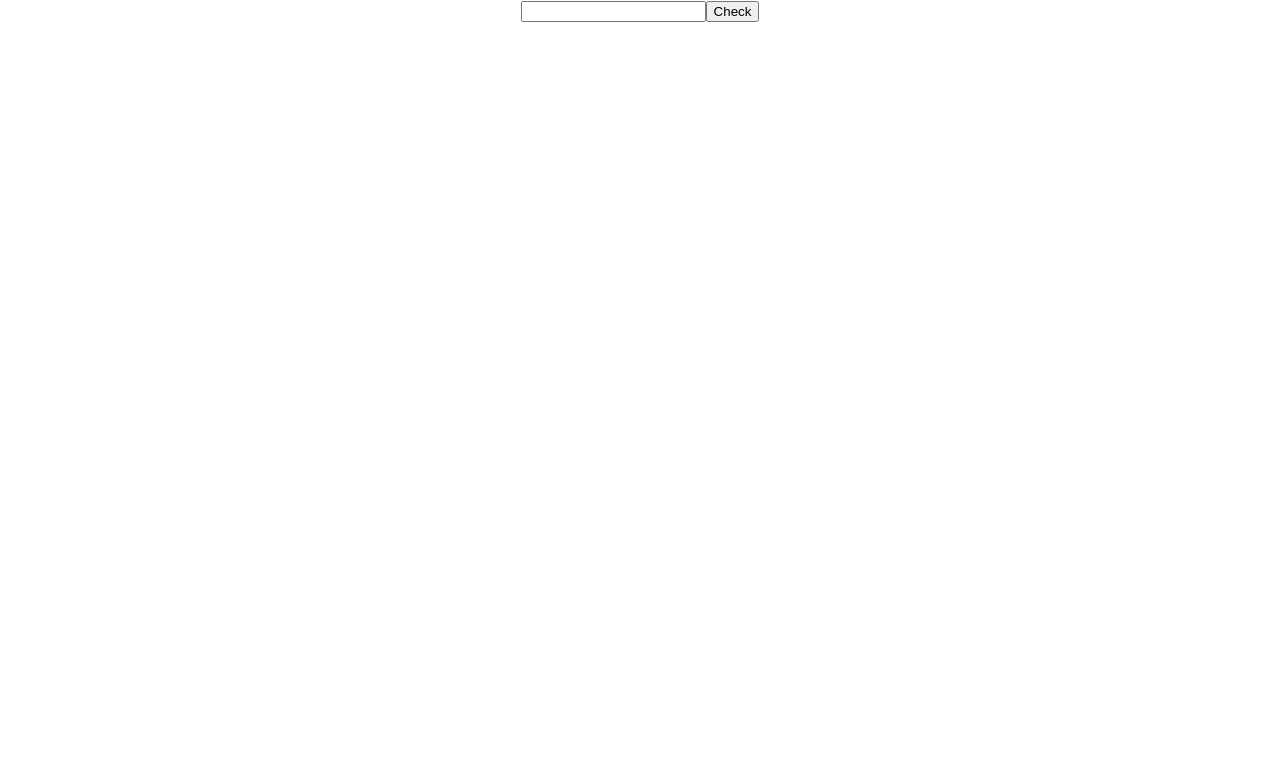
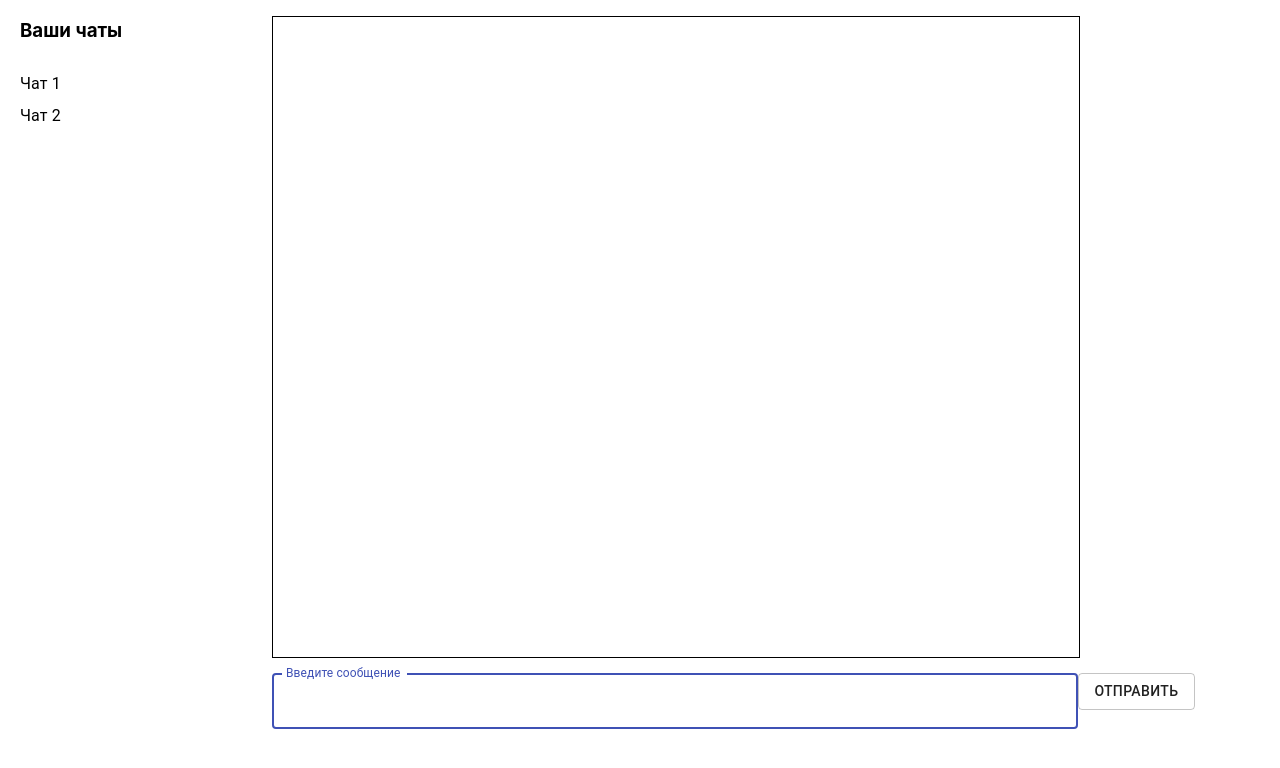
Before and after one commit to ivanlyutov17/my-app, a React (Create React App) app: page / in a window 1280 px wide. Shown: the top 768 px of the page. Built offline with nearby package versions, Linux system fonts and the light colour scheme.

Commit message:
Lesson-3

```diff
--- a/package.json
+++ b/package.json
@@ -3,6 +3,10 @@
   "version": "0.1.0",
   "private": true,
   "dependencies": {
+    "@emotion/react": "^11.5.0",
+    "@emotion/styled": "^11.3.0",
+    "@material-ui/core": "^4.12.3",
+    "@mui/material": "^5.0.4",
     "@testing-library/jest-dom": "^5.14.1",
     "@testing-library/react": "^11.2.7",
     "@testing-library/user-event": "^12.8.3",
--- a/src/App.css
+++ b/src/App.css
@@ -1,5 +1,6 @@
 .App {
-  text-align: center;
+display: flex;
+
 }
 
 .App-logo {
@@ -36,3 +37,18 @@
     transform: rotate(360deg);
   }
 }
+
+
+.chats{
+  width: 20%;
+  padding-left: 20px;
+}
+.buttons{
+width: 80%;
+margin-top: 1em;
+}
+.flexed{
+  width: 100%;
+  display: flex;
+  justify-content: space-between;
+}
--- a/src/App.js
+++ b/src/App.js
@@ -2,6 +2,10 @@ import { useEffect } from 'react';
 import { useState } from 'react/cjs/react.development';
 import './App.css';
 import MessageList from './MessageList';
+import { TextField } from "@material-ui/core";
+import { Button } from "@material-ui/core";
+import Chats from './Chats.js'
+import getId from './ChatsArray';
 
 
 function App(props) {
@@ -11,14 +15,14 @@ function App(props) {
   const getText = (e) => setText(e.target.value);
   const btnClick = () => {
     setMessageList([...messageList, {
-      author: author, text: text,
+      author: author, text: text, key: getId(),
     }]);
     console.log(messageList.key);
   }
   useEffect(() => {
     const timer = setTimeout(() => {
       if ((messageList.length !== 0) && (messageList[messageList.length - 1].author !== 'Bot')) {
-        setMessageList([...messageList, { author: 'Bot', text: 'Бот ответил' }]);
+        setMessageList([...messageList, { author: 'Bot', text: 'Бот ответил', key: getId(), }]);
         console.log(messageList)
       }
     }, 5000);
@@ -28,11 +32,17 @@ function App(props) {
   }, [messageList])
   return (
     <div className="App">
-      <MessageList messageList={messageList} />
-
-      <input value={text} onChange={getText} />
-      <button onClick={btnClick}>Check</button>
-
+      <div className="flexed">
+        <div className="chats">
+          <h3>Ваши чаты</h3>
+          <Chats />
+        </div>
+        <div className="buttons">
+          <MessageList messageList={messageList} />
+          <TextField className="inputMessage" autoFocus id="outlined-basic" label="Введите сообщение" variant="outlined" value={text} onChange={getText} />
+          <Button className="sendButton" variant="outlined" onClick={btnClick}>Отправить</Button>
+        </div>
+      </div>
     </div>)
 
 }
--- /dev/null
+++ b/src/Chats.js
@@ -0,0 +1,28 @@
+import * as React from 'react';
+import List from '@mui/material/List';
+import ListItem from '@mui/material/ListItem';
+import ListItemButton from '@mui/material/ListItemButton';
+import ListItemText from '@mui/material/ListItemText';
+
+
+const Chats = () => {
+    return (
+        <List
+            sx={{ width: '100%', maxWidth: 360, bgcolor: 'background.paper' }}
+            aria-label="contacts"
+        >
+            <ListItem disablePadding>
+                <ListItemButton>
+                    <ListItemText primary="Чат 1" />
+                </ListItemButton>
+            </ListItem>
+            <ListItem disablePadding>
+                <ListItemButton>
+                    <ListItemText primary="Чат 2" />
+                </ListItemButton>
+            </ListItem>
+        </List>
+    );
+}
+
+export default Chats;
--- /dev/null
+++ b/src/ChatsArray.js
@@ -0,0 +1,19 @@
+import { v4 as uuidv4 } from 'uuid';
+const getId = () => {
+    let myuuid = uuidv4();
+    return myuuid;
+
+};
+const ChatsArray = [
+    {
+        name: "Alice",
+        id: getId(),
+    },
+    {
+        name: "Nick",
+        id: getId(),
+
+    },
+];
+
+export default getId;
--- a/src/MessageList.css
+++ b/src/MessageList.css
@@ -1,10 +1,29 @@
 .author{
-    font-size: 32px;
-    color: blueviolet;
+    font-size: 15px;
+    color: black;
     text-align: left;
 }
-.message{
+.messageText{
     text-align: left;
     font-size: 20px;
     color: cadetblue;
+    border: 1px solid black;
+    border-radius: 15px;
+    padding: 15px;
 }
+.messagesArea{
+    width:80%;
+    height: 80vh;
+    border: 1px solid black;
+    margin-bottom: 15px;
+
+}
+.inputMessage{
+    width: 80%;
+}
+.message{
+
+    width:50% ;
+    max-width: 100%;
+    margin-bottom: 15px;
+}
--- a/src/MessageList.js
+++ b/src/MessageList.js
@@ -1,12 +1,14 @@
 import './MessageList.css'
 function MessageList({ messageList }) {
-
-    return (<div>
-        {messageList.map((message) => (<div>
-            <p className='author'>{message.author}</p>
-            <p className='message'>{message.text}</p>
-        </div>))}
-    </div>)
+    // key = `${message.key}`
+    return (<div className="messagesArea">
+        {
+            messageList.map((message,) => (<div className="message" key={message.key} >
+                <p className='author'>{message.author}</p>
+                <p className='messageText'>{message.text}</p>
+            </div>))
+        }
+    </div >)
 };
 
 export default MessageList;
```
Also changed, not shown: 1 other file (tests, documents, lock files or other folders).
